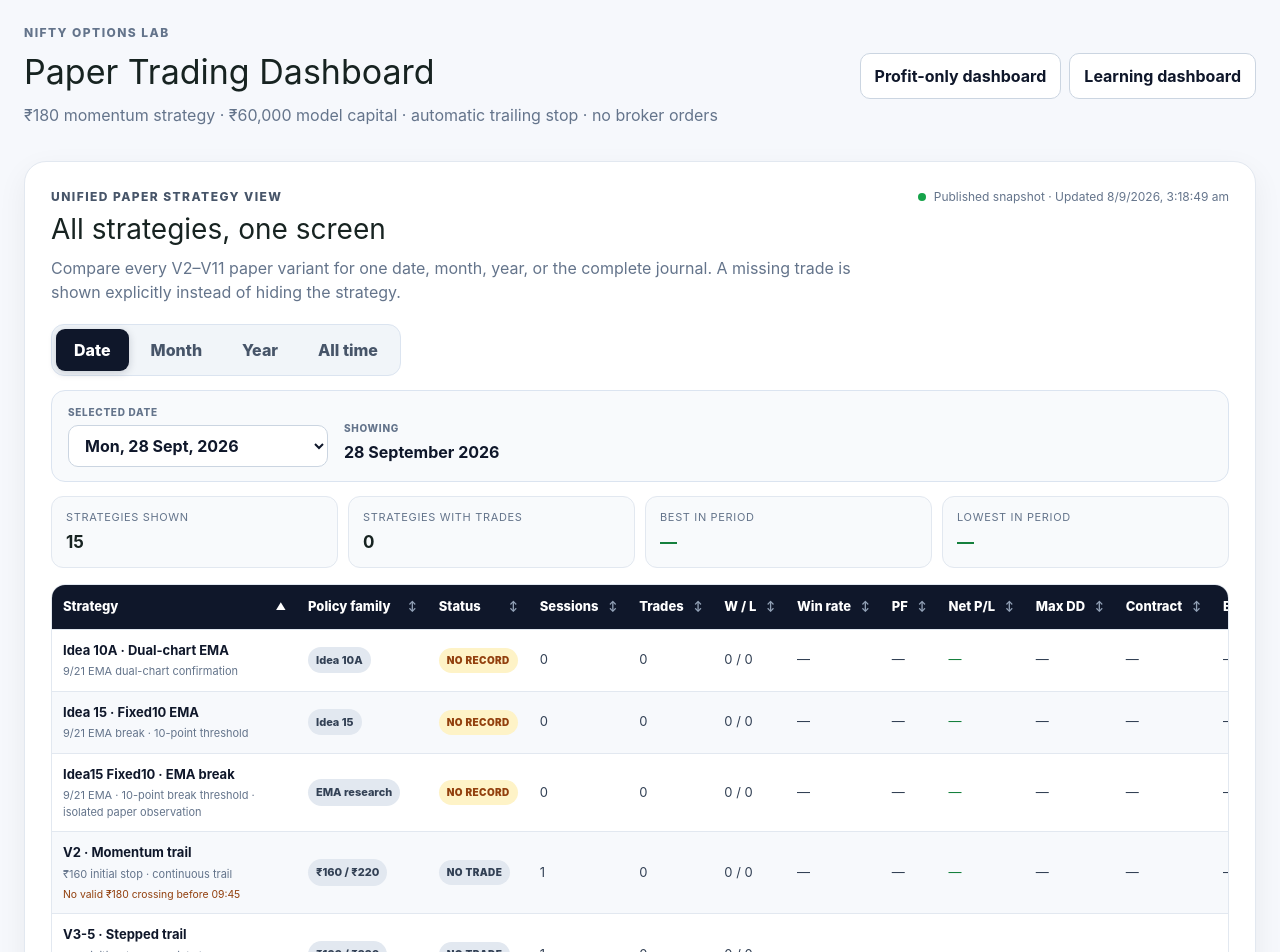
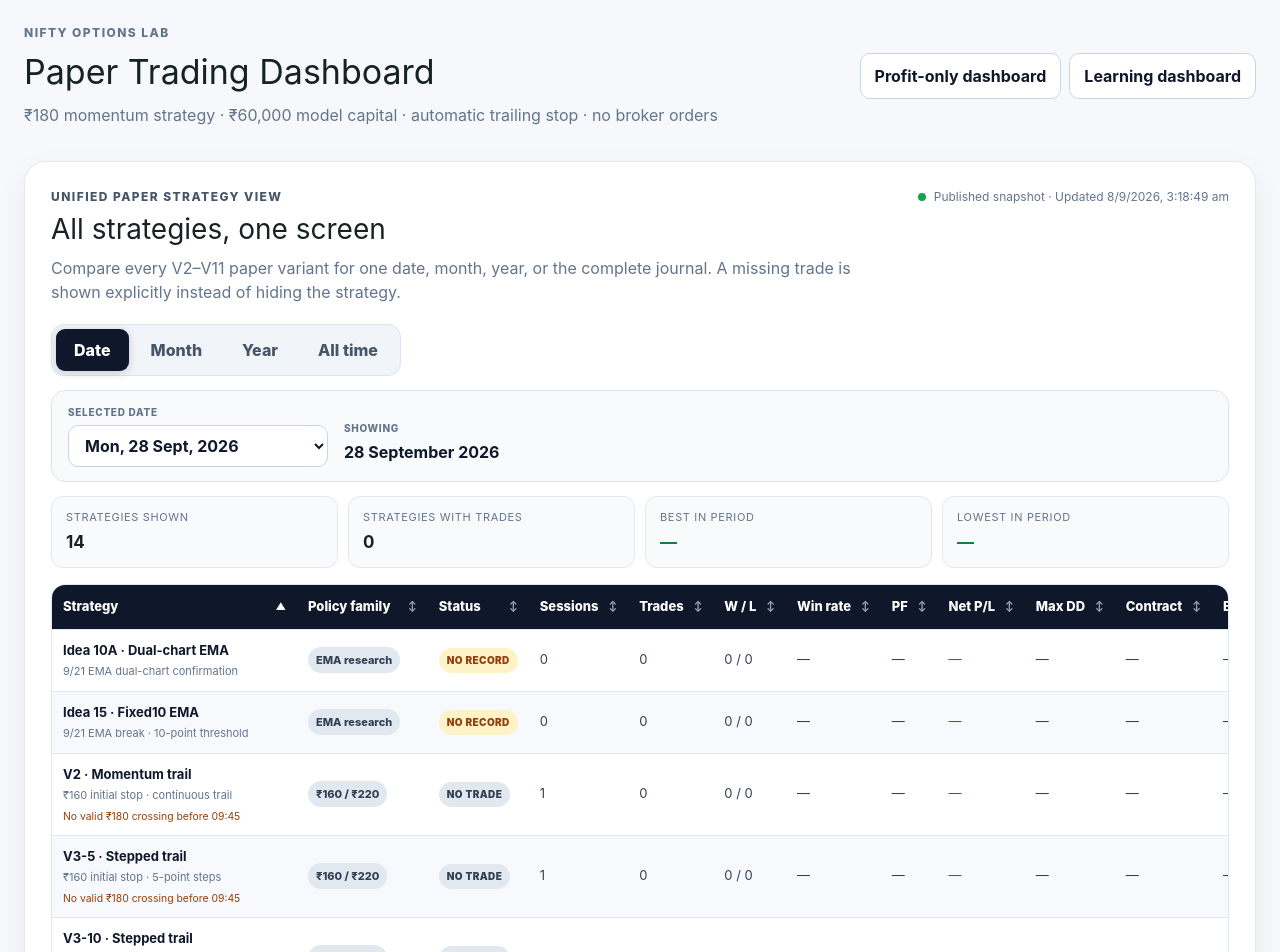
Before and after one commit to imvishalmittal/nifty-options-lab, a Next.js app: page /paper in a window 1280 px wide. Shown: the top 952 px of the page. Built offline with nearby package versions, Linux system fonts and the light colour scheme; no server answers.

Commit message:
Fix paper dashboard strategy types for Idea 10A and Idea 15

```diff
--- a/app/paper-ledger.tsx
+++ b/app/paper-ledger.tsx
@@ -5,7 +5,7 @@ import styles from "./paper-ledger.module.css";
 
 type CallType = "CE" | "PE";
 type DataSource = "proxy" | "published" | null;
-type SessionThread = "BASE" | "V4" | "IDEA15";
+type SessionThread = "BASE" | "V4" | "IDEA10" | "IDEA15";
 type Scope = "DATE" | "MONTH" | "YEAR" | "ALL";
 type MatrixGranularity = "DAY" | "MONTH" | "YEAR";
 type SortDir = "asc" | "desc";
@@ -13,7 +13,7 @@ type SortKey = "strategy" | "cohort" | "status" | "sessions" | "trades" | "winsL
 type PaperTrade = { strategy?: string; strategyVersion?: string; date: string; indexStockName: string; weeklyExpiry: string; lots: number; callType: CallType; strikePrice: number; startTarget: number; startStopLoss: number; endStopLoss: number; entryTime: string; exitTime: string; stopLossAdjustments: number; totalPnl: number; entryPremium?: number; peakPremium?: number; maxFavorableMove?: number; trailStepPoints?: number; trailGapPoints?: number; breakevenReached?: boolean; exitPremium?: number; exitReason?: string; grossPnl?: number; charges?: number };
 type SessionContract = { symbol: string; strike?: number; optionType?: CallType; premium?: number };
 type PaperSession = { date: string; thread: SessionThread; strategyVersions: string[]; status: string; reason?: string | null; updatedAt?: string | null; spot925?: number | null; expiry?: string | null; referencePremium?: number | null; ce?: SessionContract | null; pe?: SessionContract | null; side?: CallType | null; strike?: number | null; entry?: number | null; entryTime?: string | null; signalSource?: string | null; tradeCount: number; totalPnl?: number | null; strategyOutcomes?: Record<string, { tradeCount: number; totalPnl: number | null }> };
-type StrategyKey = "V2" | "V3-5" | "V3-10" | "V4" | "V5-10" | "V6" | "V7-10" | "V8-10" | "V9" | "V10-5" | "V10-10" | "V11" | "IDEA15_FIXED10";
+type StrategyKey = "V2" | "V3-5" | "V3-10" | "V4" | "V5-10" | "V6" | "V7-10" | "V8-10" | "V9" | "V10-5" | "V10-10" | "V11" | "IDEA10A" | "IDEA15_FIXED10";
 type StrategyDefinition = { key: StrategyKey; label: string; shortRule: string; cohort: "₹160 / ₹220" | "₹170 / ₹210" | "NIFTY confirmed" | "EMA research"; thread: SessionThread; sessionKey?: string; isolatedTradeOnly?: boolean };
 type MatrixCell = { total: number; trades: number; sessions: number };
 type MatrixRow = { period: string; cells: Record<StrategyKey, MatrixCell> };
@@ -31,9 +31,8 @@ const strategies: StrategyDefinition[] = [
   { key: "V10-5", label: "V10-5 · 170/210 stepped", shortRule: "₹170 stop · ₹210 activation · 5-point steps", cohort: "₹170 / ₹210", thread: "BASE", sessionKey: "V10-5" },
   { key: "V10-10", label: "V10-10 · 170/210 stepped", shortRule: "₹170 stop · ₹210 activation · 10-point steps", cohort: "₹170 / ₹210", thread: "BASE", sessionKey: "V10-10" },
   { key: "V11", label: "V11 · 170-stop fixed 2R", shortRule: "₹170 stop · entry-relative 2R target", cohort: "₹170 / ₹210", thread: "BASE", sessionKey: "V11" },
-  { key: "IDEA10A", label: "Idea 10A · Dual-chart EMA", shortRule: "9/21 EMA dual-chart confirmation", cohort: "Idea 10A", thread: "IDEA10", sessionKey: "IDEA10A" },
-  { key: "IDEA15_FIXED10", label: "Idea 15 · Fixed10 EMA", shortRule: "9/21 EMA break · 10-point threshold", cohort: "Idea 15", thread: "IDEA15", sessionKey: "IDEA15_FIXED10" },
-  { key: "IDEA15_FIXED10", label: "Idea15 Fixed10 · EMA break", shortRule: "9/21 EMA · 10-point break threshold · isolated paper observation", cohort: "EMA research", thread: "IDEA15", isolatedTradeOnly: true },
+  { key: "IDEA10A", label: "Idea 10A · Dual-chart EMA", shortRule: "9/21 EMA dual-chart confirmation", cohort: "EMA research", thread: "IDEA10", sessionKey: "IDEA10A" },
+  { key: "IDEA15_FIXED10", label: "Idea 15 · Fixed10 EMA", shortRule: "9/21 EMA break · 10-point threshold", cohort: "EMA research", thread: "IDEA15", sessionKey: "IDEA15_FIXED10" },
 ];
 
 const comparisonColumns: Array<{ key: SortKey; label: string }> = [
@@ -71,7 +70,7 @@ function normalizeContract(value: unknown): SessionContract | null {
 }
 function normalizeSession(value: unknown): PaperSession | null {
   if (!value || typeof value !== "object") return null; const row = value as Partial<PaperSession>;
-  if (!row.date || (row.thread !== "BASE" && row.thread !== "V4") || !row.status) return null;
+  if (!row.date || !["BASE", "V4", "IDEA10", "IDEA15"].includes(row.thread) || !row.status) return null;
   const outcomes = row.strategyOutcomes && typeof row.strategyOutcomes === "object" ? Object.fromEntries(Object.entries(row.strategyOutcomes).map(([key, value]) => { const outcome = value && typeof value === "object" ? value as { tradeCount?: unknown; totalPnl?: unknown } : {}; return [key, { tradeCount: Number.isFinite(Number(outcome.tradeCount)) ? Number(outcome.tradeCount) : 0, totalPnl: optionalNumber(outcome.totalPnl) ?? null }]; })) : undefined;
   return { date: String(row.date), thread: row.thread, strategyVersions: Array.isArray(row.strategyVersions) ? row.strategyVersions.map(String) : [], status: String(row.status), reason: row.reason ? String(row.reason) : null, updatedAt: row.updatedAt ? String(row.updatedAt) : null, spot925: optionalNumber(row.spot925) ?? null, expiry: row.expiry ? String(row.expiry) : null, referencePremium: optionalNumber(row.referencePremium) ?? null, ce: normalizeContract(row.ce), pe: normalizeContract(row.pe), side: row.side === "CE" || row.side === "PE" ? row.side : null, strike: optionalNumber(row.strike) ?? null, entry: optionalNumber(row.entry) ?? null, entryTime: row.entryTime ? String(row.entryTime) : null, signalSource: row.signalSource ? String(row.signalSource) : null, tradeCount: Number.isFinite(Number(row.tradeCount)) ? Number(row.tradeCount) : 0, totalPnl: optionalNumber(row.totalPnl) ?? null, strategyOutcomes: outcomes };
 }
```
